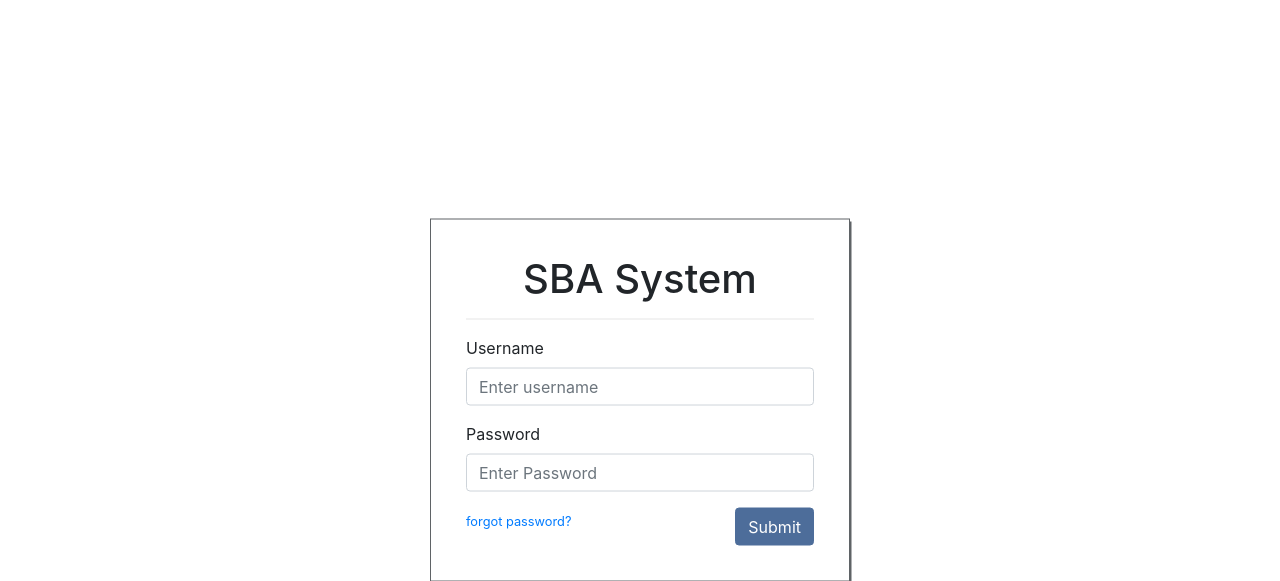
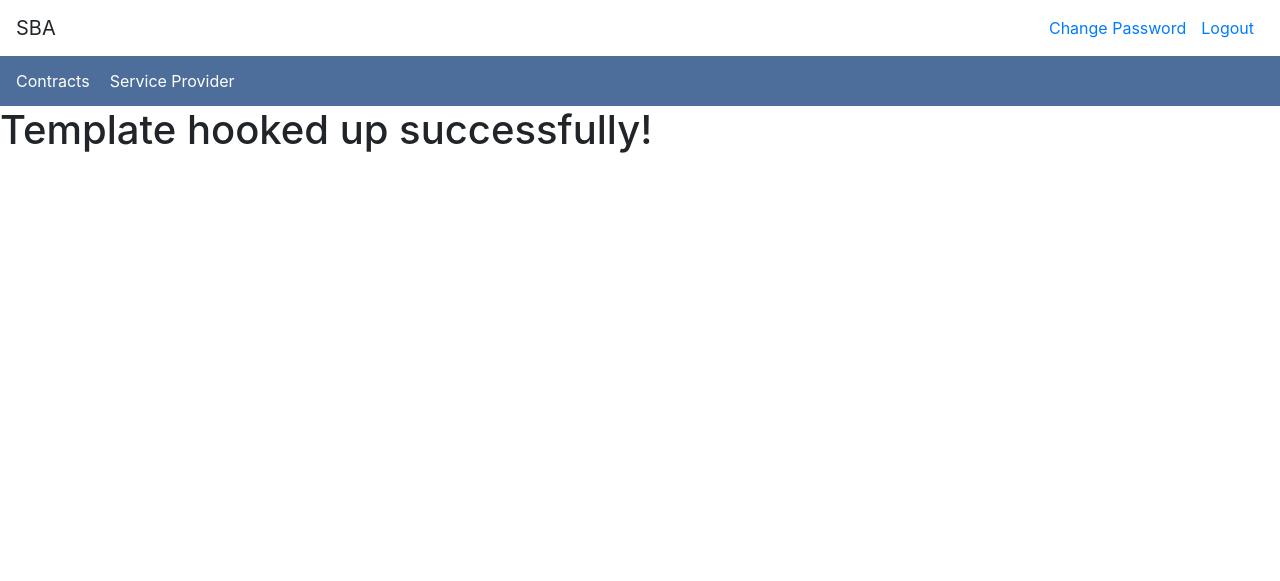
Before and after one commit to jordantjh/shipping-logistics, a Django app: page / in a window 1280 px wide. Shown: the top 581 px of the page. Run offline with Django 3.2, Linux system fonts and the light colour scheme; style sheets or scripts are compiled from the project's sources; some libraries are stand-ins or nearby versions.

Commit message:
service provider template done

```diff
--- a/logistics_proj/logistics_proj/urls.py
+++ b/logistics_proj/logistics_proj/urls.py
@@ -14,11 +14,13 @@ Including another URLconf
     2. Add a URL to urlpatterns:  path('blog/', include('blog.urls'))
 """
 from django.contrib import admin
-from django.urls import path
+from django.urls import path, include
 
 from . import views as rootViews
 
 urlpatterns = [
-    path('', rootViews.indexView, name="index"),
+    path('', include('service_providers.urls', namespace='sp')),
+    path('login/', rootViews.loginView, name="login"),
+
     path('admin/', admin.site.urls),
 ]
--- a/logistics_proj/logistics_proj/views.py
+++ b/logistics_proj/logistics_proj/views.py
@@ -1,5 +1,5 @@
 from django.shortcuts import render
 
 
-def indexView(req):
-    return render(req, 'index.html')
+def loginView(req):
+    return render(req, 'login.html')
--- a/logistics_proj/service_providers/static/scss/main.scss
+++ b/logistics_proj/service_providers/static/scss/main.scss
@@ -31,3 +31,24 @@
     padding: 35px;
     box-shadow: 1.5px 3px $brand_grey;
 }
+
+/****************************/
+/**** SP_BASE.HTML **********/
+/****************************/
+.top-header-links {
+    a{
+        margin-left: 5px;
+        margin-right: 10px;
+    }
+}
+
+.sp-navbar{
+    justify-content: flex-start;
+    background-color: $brand_blue;
+    height: 50px;
+
+    a{
+        margin-right: 20px;
+        color: #fff;
+    }
+}
--- /dev/null
+++ b/logistics_proj/service_providers/templates/index.html
@@ -0,0 +1,7 @@
+{% extends 'partials/sp_base.html' %}
+
+{% block title %}SBA | Index{% endblock %}
+
+{% block content %}
+<h1>Template hooked up successfully!</h1>
+{% endblock %}
--- /dev/null
+++ b/logistics_proj/service_providers/templates/partials/nav.html
@@ -0,0 +1,4 @@
+<nav class="navbar sp-navbar">
+    <a href="#">Contracts</a>
+    <a href="#">Service Provider</a>
+</nav>
--- /dev/null
+++ b/logistics_proj/service_providers/templates/partials/sp_base.html
@@ -0,0 +1,42 @@
+{% load sass_tags %}
+
+<!DOCTYPE html>
+<html lang="en">
+
+<head>
+
+    <meta charset="utf-8">
+    <meta name="viewport" content="width=device-width, initial-scale=1, shrink-to-fit=no">
+    <meta name="description" content="">
+    <meta name="author" content="">
+
+    <title>{% block title %}{% endblock %}</title>
+
+    <!-- FontAwesome and Google Fonts -->
+    <link href="vendor/fontawesome-free/css/all.min.css" rel="stylesheet" type="text/css">
+    <link href="https://fonts.googleapis.com/css?family=Montserrat:400,700" rel="stylesheet" type="text/css">
+    <link href="https://fonts.googleapis.com/css?family=Lato:400,700,400italic,700italic" rel="stylesheet"
+        type="text/css">
+
+    <!-- Custom CSS -->
+    <link href="{% sass_src 'scss/main.scss' %}" type="text/css" rel="stylesheet"> <!-- loading from SP app -->
+
+</head>
+
+<body id="page-top">
+    {% include 'partials/top_header.html' %}
+    {% include 'partials/nav.html' %}
+    {% block content %}
+
+    {% endblock %}
+
+    <!-- Bootstrap core JQuery and JavaScript -->
+    <!--<script src="vendor/jquery/jquery.min.js"></script>-->
+    <script src="vendor/bootstrap/js/bootstrap.bundle.min.js"></script>
+
+    <!-- Custom JavaScripts -->
+    <script src=""></script>
+
+</body>
+
+</html>
--- /dev/null
+++ b/logistics_proj/service_providers/templates/partials/top_header.html
@@ -0,0 +1,10 @@
+<div>
+    <nav class="navbar navbar-light">
+        <a class="navbar-brand">SBA</a>
+        <form class="form-inline top-header-links">
+            <a href="#">Change Password</a>
+            <a href="#">Logout</a>
+        </form>
+    </nav>
+
+</div>
--- /dev/null
+++ b/logistics_proj/service_providers/urls.py
@@ -0,0 +1,9 @@
+from django.contrib import admin
+from django.urls import path
+
+from . import views as spViews
+
+app_name = 'service_providers'
+urlpatterns = [
+    path('', spViews.indexView, name="index")
+]
--- a/logistics_proj/service_providers/views.py
+++ b/logistics_proj/service_providers/views.py
@@ -1,3 +1,7 @@
 from django.shortcuts import render
 
 # Create your views here.
+
+
+def indexView(req):
+    return render(req, 'index.html')
```
Also changed, not shown: logistics_proj/static/scss/main.css, logistics_proj/templates/login.html (renamed from logistics_proj/templates/index.html), 1 other file.
